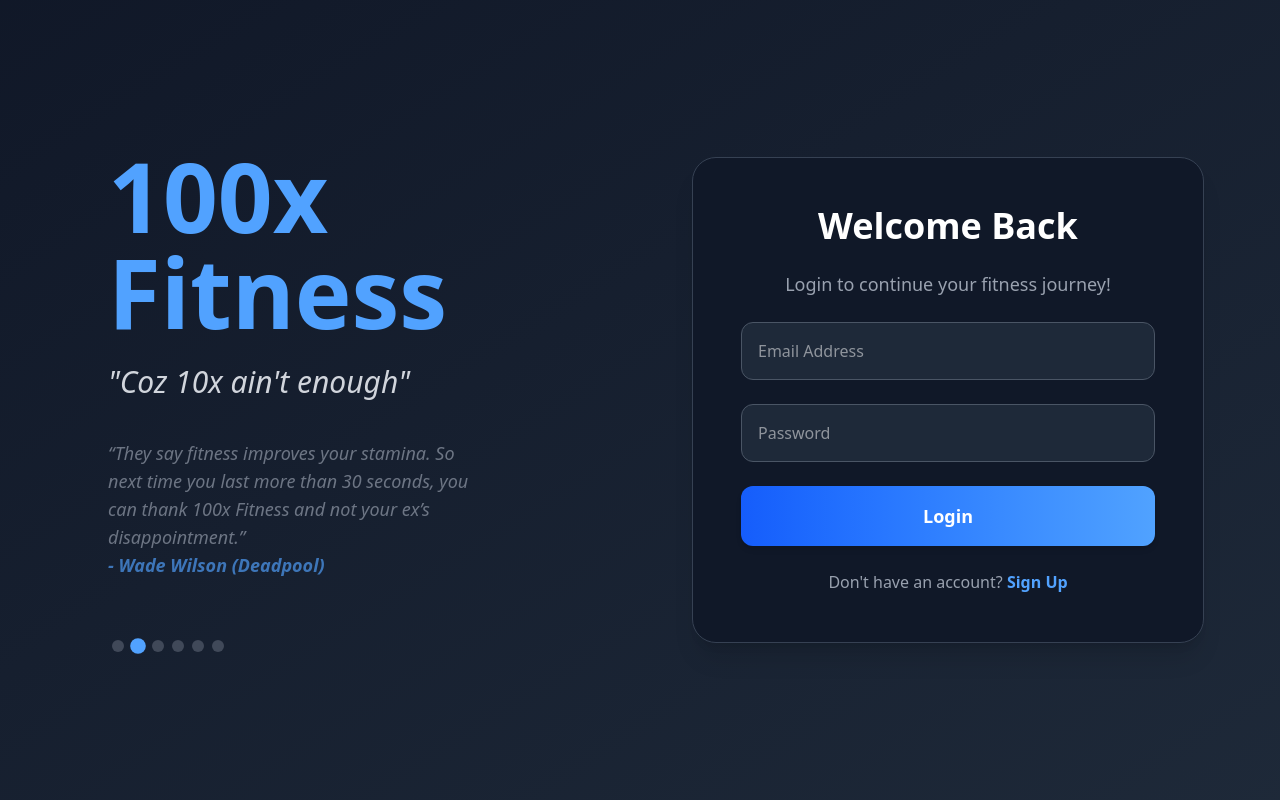
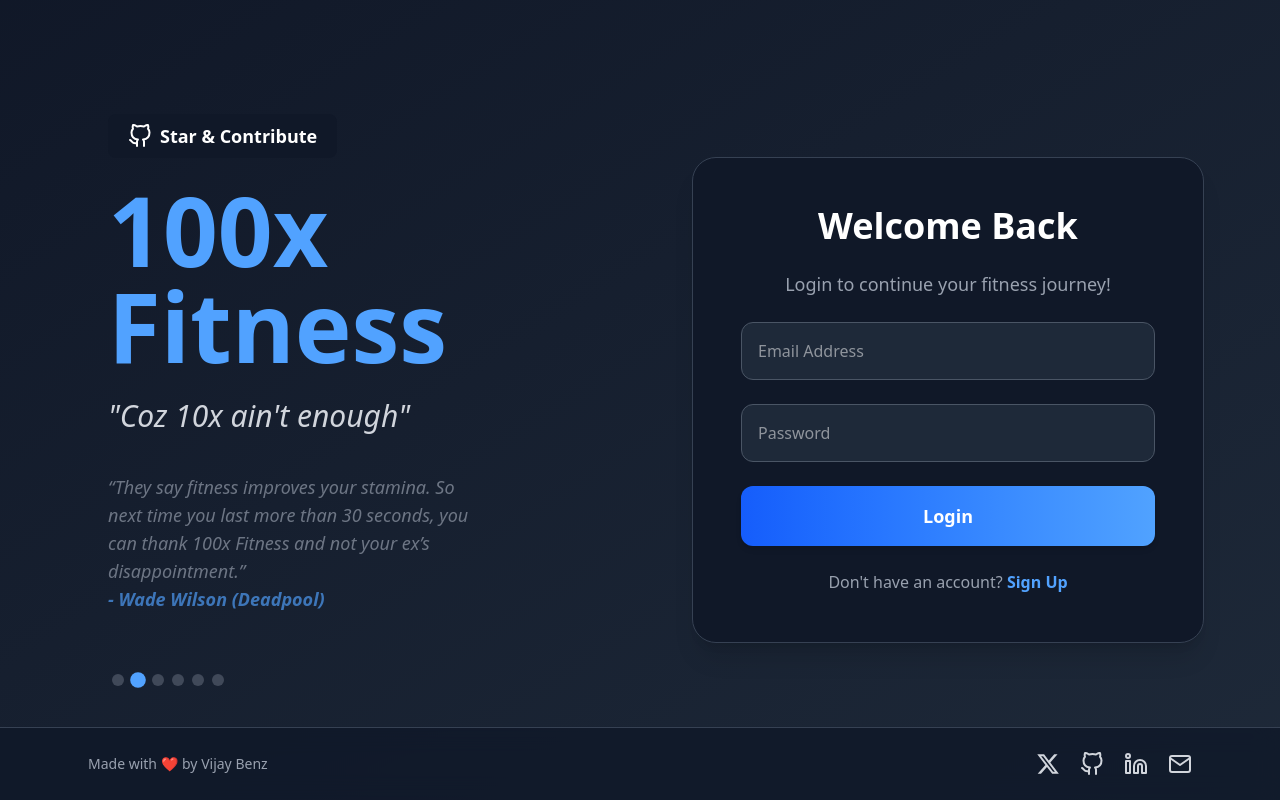
Before and after one commit to iamvbenz49/100xFitness, a React (Vite) app in the folder client/: page /login in a window 1280 px wide. Built offline with nearby package versions, Linux system fonts and the light colour scheme.

Commit message:
footer section + some buttons + readme updates

```diff
--- a/client/src/Components/AuthLeftSection.tsx
+++ b/client/src/Components/AuthLeftSection.tsx
@@ -1,5 +1,6 @@
 import { motion, AnimatePresence } from "framer-motion";
 import { useState, useEffect } from "react";
+import { FiGithub } from "react-icons/fi";
 
 const testimonials = [
   {
@@ -30,7 +31,19 @@ const testimonials = [
 
 const AuthLeftSection: React.FC = () => {
   const [index, setIndex] = useState(0);
+  const [isHovered, setIsHovered] = useState(false);
 
+  useEffect(() => {
+    let interval: NodeJS.Timeout;
+
+    if (!isHovered) {
+      interval = setInterval(() => {
+        setIndex((prevIndex) => (prevIndex + 1) % testimonials.length);
+      }, 10000);
+    }
+
+    return () => clearInterval(interval);
+  }, [isHovered]);
   useEffect(() => {
     const interval = setInterval(() => {
       setIndex((prevIndex) => (prevIndex + 1) % testimonials.length);
@@ -46,13 +59,27 @@ const AuthLeftSection: React.FC = () => {
       animate={{ opacity: 1, x: 0 }}
       transition={{ duration: 0.6 }}
     >
+      <motion.a
+        href="https://github.com/iamvbenz49/100xFitness"
+        target="_blank"
+        className="flex items-center justify-center lg:justify-start gap-2 bg-gray-900 px-5 py-2 rounded-lg text-white hover:bg-gray-800 transition duration-300 mb-6 w-fit mx-auto lg:mx-0"
+        whileHover={{ scale: 1.05 }}
+      >
+        <FiGithub size={24} />
+        <span className="text-lg font-semibold">Star & Contribute</span>
+      </motion.a>
+
       <h1 className="text-8xl font-extrabold text-blue-400 mb-6">100x Fitness</h1>
       <p className="text-3xl text-gray-300 italic mb-8">
         "Coz 10x ain't enough"
       </p>
 
-      {/* Testimonial Slideshow */}
-      <div className="h-48 w-2/3 overflow-hidden relative">
+
+      <div
+        className="h-48 w-2/3 overflow-hidden relative"
+        onMouseEnter={() => setIsHovered(true)}
+        onMouseLeave={() => setIsHovered(false)}
+      >
       <AnimatePresence mode="wait">
         <motion.div
           key={index}
@@ -68,7 +95,6 @@ const AuthLeftSection: React.FC = () => {
         </motion.div>
       </AnimatePresence>
     </div>
-
 
       <div className="flex justify-center lg:justify-start mt-4">
         {testimonials.map((_, i) => (
--- /dev/null
+++ b/client/src/Components/Footer.tsx
@@ -0,0 +1,33 @@
+import { FiGithub, FiLinkedin, FiMail } from "react-icons/fi";
+import { FaXTwitter } from "react-icons/fa6";
+
+const Footer: React.FC = () => {
+  return (
+    <footer className="bg-gray-900/80 backdrop-blur-md text-gray-300 py-6 w-full fixed bottom-0 shadow-md border-t border-gray-700">
+      <div className="max-w-6xl mx-auto flex flex-col md:flex-row justify-between items-center px-6">
+
+
+        <div className="text-sm font-medium text-gray-400 flex items-center">
+          Made with <span className="text-red-500 mx-1">❤️</span> by Vijay Benz
+        </div>
+
+        <div className="flex gap-5">
+          <a href="https://x.com/batmanwhocodes" target="_blank"  className="hover:text-blue-400 transition duration-300">
+            <FaXTwitter size={24} />
+          </a>
+          <a href="https://github.com/iamvbenz49" target="_blank" className="hover:text-blue-400 transition duration-300">
+            <FiGithub size={24} />
+          </a>
+          <a href="https://linkedin.com" target="_blank"  className="hover:text-blue-400 transition duration-300">
+            <FiLinkedin size={24} />
+          </a>
+          <a href="mailto:iamvbenz1@gmail.com" className="hover:text-blue-400 transition duration-300">
+            <FiMail size={24} />
+          </a>
+        </div>
+      </div>
+    </footer>
+  );
+};
+
+export default Footer;
--- a/client/src/main.tsx
+++ b/client/src/main.tsx
@@ -4,12 +4,14 @@ import './index.css'
 import App from './App.tsx'
 import { AuthProvider } from './context/AuthContext.tsx'
 import { BrowserRouter } from 'react-router-dom'
+import Footer from './Components/Footer.tsx'
 
 createRoot(document.getElementById('root')!).render(
   <StrictMode>
     <BrowserRouter>
       <AuthProvider>
         <App />
+        <Footer />
       </AuthProvider>
     </BrowserRouter>
   </StrictMode>
```
Also changed, not shown: 1 other file (tests, documents, lock files or other folders). Lines whose indentation alone changed are shown as unchanged.
